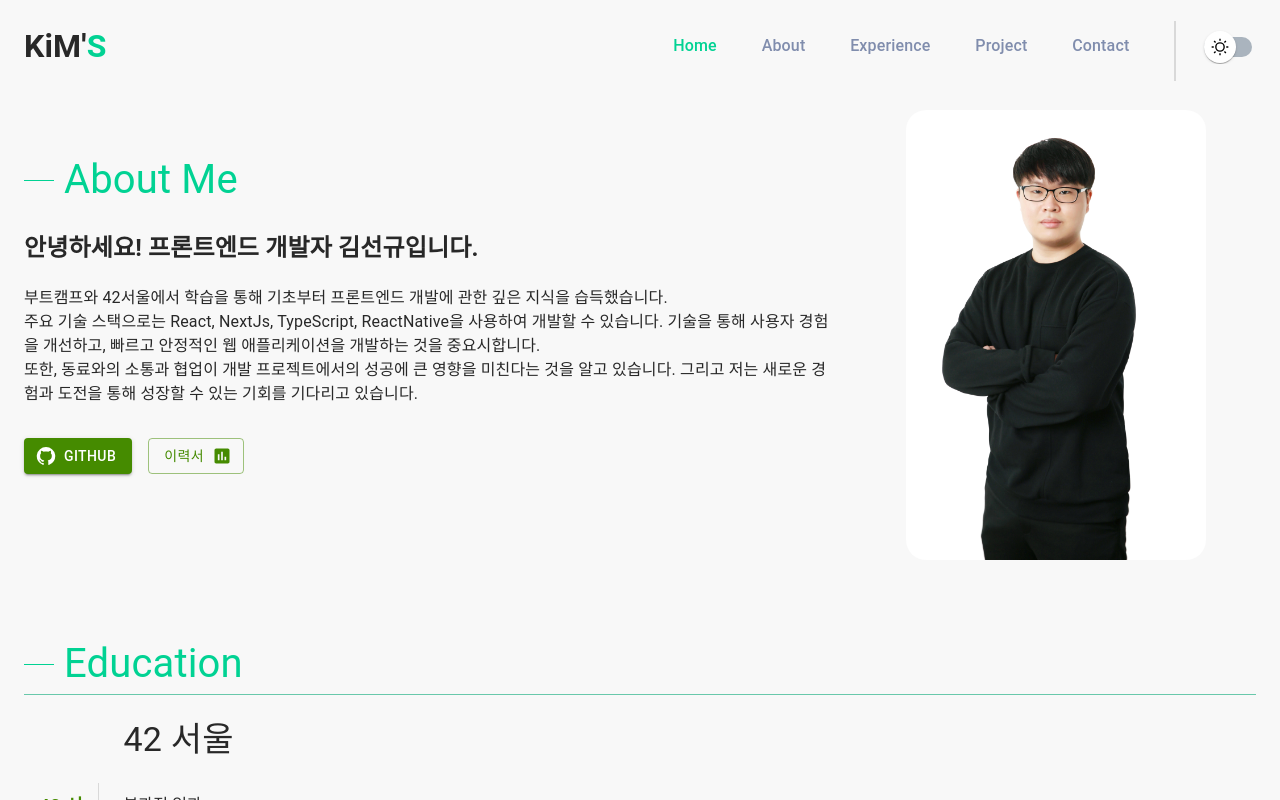
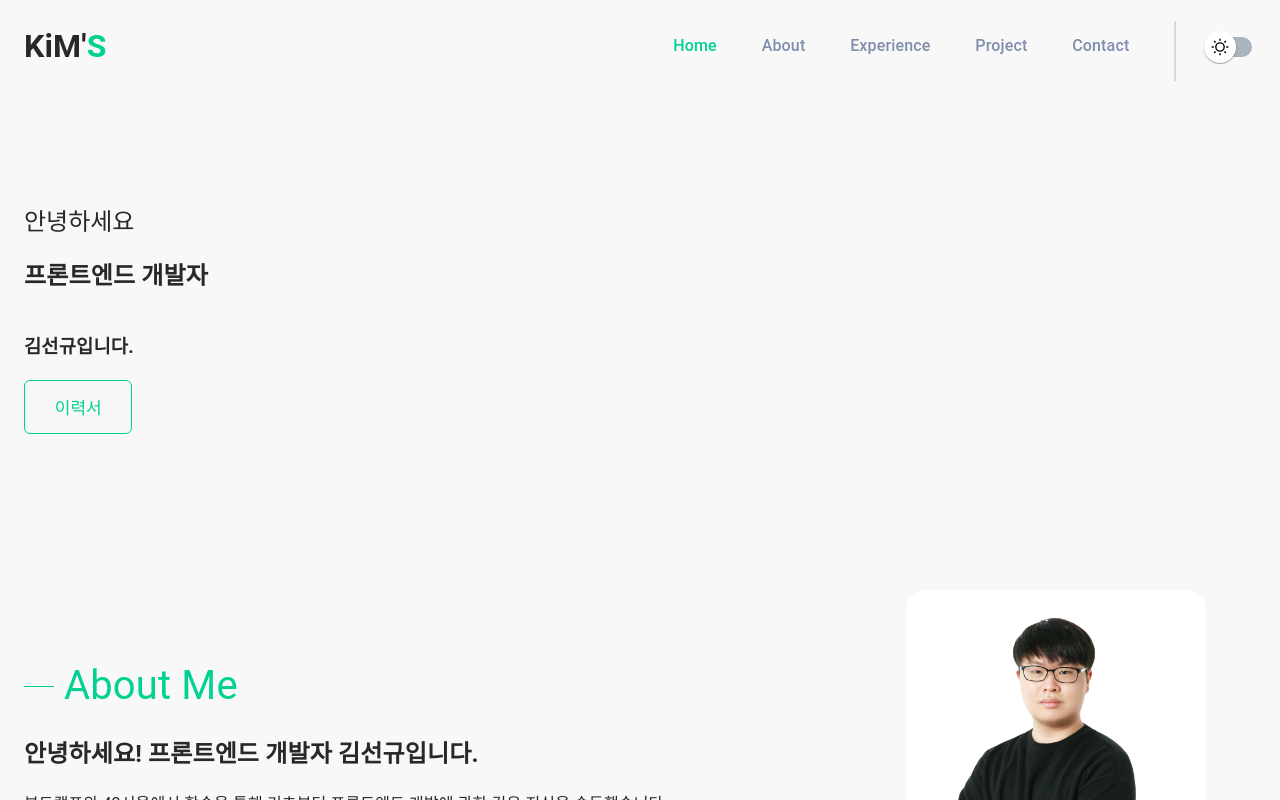
Before and after one commit to sunguekim/sunguekim-portfolio, a Next.js app: page / in a window 1280 px wide. Shown: the top 800 px of the page. Built offline with nearby package versions, Linux system fonts and the light colour scheme.

Commit message:
feat: Add Home 화면 추가

```diff
--- a/component/Home.tsx
+++ b/component/About.tsx
@@ -40,7 +40,7 @@ const Home = () => {
                         또한, 동료와의 소통과 협업이 개발 프로젝트에서의 성공에 큰 영향을 미친다는 것을 알고 있습니다. 그리고 저는 새로운 경험과 도전을 통해 성장할 수 있는 기회를 기다리고 있습니다.
                         <br />
                     </p>
-                    <Stack direction="row" spacing={2} sx={{ justifyContent: 'flex-start', marginTop: 4 }}>
+                    {/* <Stack direction="row" spacing={2} sx={{ justifyContent: 'flex-start', marginTop: 4 }}>
                         <Button variant="contained" startIcon={<GithubIcon />}>
                             Github
                         </Button>
@@ -49,7 +49,7 @@ const Home = () => {
                                 이력서
                             </Link>
                         </Button>
-                    </Stack>
+                    </Stack> */}
                 </Grid>
                 <Grid
                     item xs={4}
--- a/component/Layout.tsx
+++ b/component/Layout.tsx
@@ -1,7 +1,7 @@
 import React, { Fragment } from 'react'
 import Header from './Header/Header'
 import { Container } from '@mui/material';
-import MotionEffect from './MotionEffect';
+import MotionEffect from './UI/MotionEffect';
 
 type LayoutProps = {
     children: React.ReactNode,
--- /dev/null
+++ b/component/Main.tsx
@@ -0,0 +1,30 @@
+import React from 'react'
+import Link from "next/link"
+import { Typography } from '@mui/material'
+import styles from '../styles/Home.module.css'
+const Main = () => {
+    return (
+        <div className={`${styles.main}`}>
+            <Typography
+                variant='h5'
+            >
+                안녕하세요
+            </Typography>
+            <h2>
+                프론트엔드 개발자
+            </h2>
+            <h3>
+                김선규입니다.
+            </h3>
+            <div>
+                <Link href="/resume.pdf" download={true}>
+                    <button className={`${styles.btn}`}>
+                        이력서
+                    </button>
+                </Link>
+            </div>
+        </div>
+    )
+}
+
+export default Main
--- a/component/MotionEffect.tsx
+++ /dev/null
@@ -1,27 +0,0 @@
-import { motion} from "framer-motion";
-
-
-interface MotionProps {
-    children: React.ReactNode
-}
-
-const MotionEffect = ({ children }: MotionProps) => {
-
-    return (
-        <motion.div
-            initial={{ x: 300, opacity: 0 }}
-            animate={{ x: 0, opacity: 1 }}
-            exit={{ x: 300, opacity: 0 }}
-            transition={{
-                type: "spring",
-                stiffness: 260,
-                damping: 20,
-            }}
-        >
-            {children}
-        </motion.div>
-    )
-}
-
-
-export default MotionEffect;
--- /dev/null
+++ b/component/UI/MotionEffect.tsx
@@ -0,0 +1,36 @@
+import { motion } from "framer-motion";
+import { useRouter } from "next/router"
+
+interface MotionProps {
+    children: React.ReactNode
+}
+
+const spring = {
+    type: "spring",
+    ease:0.33,
+    damping: 20,
+    stiffness: 100,
+    when: "afterChildren"
+};
+
+const MotionEffect = ({ children }: MotionProps) => {
+    const router = useRouter();
+    return (
+        <motion.div
+            transition={spring}
+            key={router.pathname}
+            initial={{
+                transform : `translateY(50px)`,
+                opacity: 0
+            }}
+            animate={{ transform : `translateY(0px)`, opacity: 1 }}
+            exit={{ transform : `translateY(50px)`, opacity: 0 }}
+            id="page-transition-container"
+        >
+            {children}
+        </motion.div>
+    )
+}
+
+
+export default MotionEffect;
--- a/pages/_app.tsx
+++ b/pages/_app.tsx
@@ -7,6 +7,7 @@ import GetDesignTokens from '../styles/theme';
 import { AnimatePresence, motion } from 'framer-motion'
 import "../styles/globals.css";
 import Loader from '../component/UI/Loader';
+import MotionEffect from '../component/UI/MotionEffect';
 
 
 interface MyAppProps extends AppProps {
@@ -53,12 +54,6 @@ const MyApp = ({ Component, pageProps, themeSetting, router }: MyAppProps) => {
     }
   }, []);
 
-  const spring = {
-    type: "spring",
-    damping: 20,
-    stiffness: 100,
-    when: "afterChildren"
-  };
 
   return (
     <Fragment>
@@ -72,16 +67,9 @@ const MyApp = ({ Component, pageProps, themeSetting, router }: MyAppProps) => {
                 <CssBaseline />
                 <Layout>
                   <AnimatePresence mode='wait' initial={false} >
-                    <motion.div
-                      transition={spring}
-                      key={router.pathname}
-                      initial={{ x: 300, opacity: 0 }}
-                      animate={{ x: 0, opacity: 1 }}
-                      exit={{ x: -300, opacity: 0 }}
-                      id="page-transition-container"
-                    >
+                    <MotionEffect>
                       <Component {...pageProps} />
-                    </motion.div>
+                    </MotionEffect>
                   </AnimatePresence>
                 </Layout>
               </ThemeProvider>
--- a/pages/index.tsx
+++ b/pages/index.tsx
@@ -1,9 +1,10 @@
 import { Fragment } from "react";
 import type { NextPage } from 'next'
 import Head from "next/head";
+import Main from '../component/Main'
 import Education from '../component/Education'
 import Experience from '../component/Experience'
-import Intro from '../component/Home'
+import Intro from '../component/About'
 import Project from '../component/Project'
 import Contact from '../component/Contact'
 
@@ -14,6 +15,7 @@ const Home: NextPage = () => {
       <Head>
         <title>김선규 포트폴리오</title>
       </Head>
+      <Main />
       <Intro />
       <Education />
       <Experience />
--- a/styles/Home.module.css
+++ b/styles/Home.module.css
@@ -1,3 +1,67 @@
+.main {
+  display: flex;
+  flex-direction: column;
+  width: 100%;
+  height: 60vh;
+  justify-content: center;
+}
+
+.btn {
+  --color: #01d293;
+  --color2: rgb(10, 25, 30);
+  padding: 0.8em 1.75em;
+  background-color: transparent;
+  border-radius: 6px;
+  border: .3px solid var(--color);
+  transition: .5s;
+  position: relative;
+  overflow: hidden;
+  cursor: pointer;
+  z-index: 1;
+  font-weight: 300;
+  font-size: 17px;
+  font-family: 'Roboto', 'Segoe UI', sans-serif;
+  text-transform: uppercase;
+  color: var(--color);
+}
+
+.btn::after, .btn::before {
+  content: '';
+  display: block;
+  height: 100%;
+  width: 100%;
+  transform: skew(90deg) translate(-50%, -50%);
+  position: absolute;
+  inset: 50%;
+  left: 25%;
+  z-index: -1;
+  transition: .5s ease-out;
+  background-color: var(--color);
+}
+
+.btn::before {
+  top: -50%;
+  left: -25%;
+  transform: skew(90deg) rotate(180deg) translate(-50%, -50%);
+}
+
+.btn:hover::before {
+  transform: skew(45deg) rotate(180deg) translate(-50%, -50%);
+}
+
+.btn:hover::after {
+  transform: skew(45deg) translate(-50%, -50%);
+}
+
+.btn:hover {
+  color: var(--color2);
+}
+
+.btn:active {
+  filter: brightness(.7);
+  transform: scale(.98);
+}
+
 .hero {
   padding-top: 40px;
 }
```
